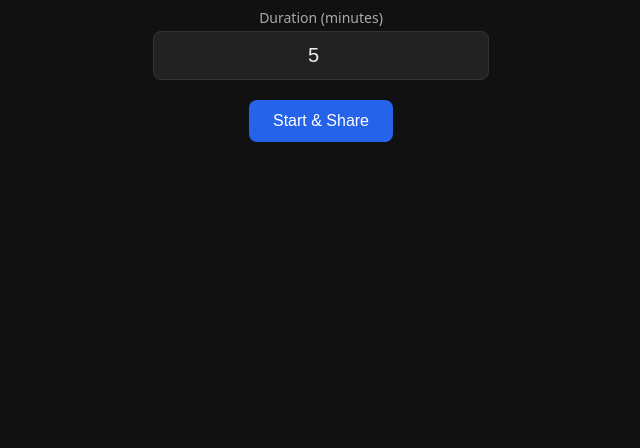
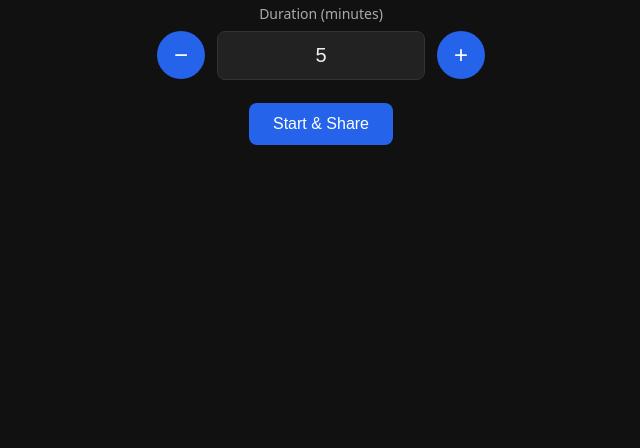
Before and after one commit to PatAltimore/synced-timer, a website built with Vite: page index.html in a window 1280 px wide. Shown: the part 352-800 px from the top of the page, without its empty margins (319-959 px from the left). Built offline with nearby package versions, Linux system fonts and the light colour scheme.

Commit message:
feat: add duration stepper controls for countdown timer

```diff
--- a/index.html
+++ b/index.html
@@ -11,7 +11,11 @@
       <section id="setup" class="view">
         <h1>Shared countdown timer</h1>
         <label for="duration-input">Duration (minutes)</label>
-        <input id="duration-input" type="number" min="1" value="5" />
+        <div class="duration-stepper">
+          <button id="decrement-btn" type="button" aria-label="Decrease duration">−</button>
+          <input id="duration-input" type="number" min="1" value="5" inputmode="numeric" />
+          <button id="increment-btn" type="button" aria-label="Increase duration">+</button>
+        </div>
         <button id="start-btn">Start &amp; Share</button>
       </section>
 
--- a/src/main.js
+++ b/src/main.js
@@ -8,12 +8,22 @@ const timerView = document.getElementById("timer");
 const countdown = document.getElementById("countdown");
 const qrContainer = document.getElementById("qr-container");
 const durationInput = document.getElementById("duration-input");
+const decrementBtn = document.getElementById("decrement-btn");
+const incrementBtn = document.getElementById("increment-btn");
 const startBtn = document.getElementById("start-btn");
 const copyBtn = document.getElementById("copy-link-btn");
 const resetBtn = document.getElementById("reset-btn");
 
 let tickFrameId = null;
 let hasFinished = false;
+
+function stepDuration(delta) {
+  const val = Math.max(1, (parseInt(durationInput.value, 10) || 1) + delta);
+  durationInput.value = val;
+}
+
+decrementBtn.addEventListener("click", () => stepDuration(-1));
+incrementBtn.addEventListener("click", () => stepDuration(1));
 
 let audioCtx = null;
 
--- a/src/style.css
+++ b/src/style.css
@@ -34,8 +34,25 @@ label {
   color: #aaa;
 }
 
+.duration-stepper {
+  display: flex;
+  align-items: center;
+  gap: 0.5rem;
+  margin-bottom: 1rem;
+}
+
+.duration-stepper button {
+  width: 3rem;
+  height: 3rem;
+  font-size: 1.5rem;
+  padding: 0;
+  border-radius: 50%;
+  flex-shrink: 0;
+}
+
 input[type="number"] {
-  width: 100%;
+  flex: 1;
+  min-width: 0;
   padding: 0.75rem;
   font-size: 1.25rem;
   border: 1px solid #333;
@@ -43,7 +60,13 @@ input[type="number"] {
   background: #222;
   color: #eee;
   text-align: center;
-  margin-bottom: 1rem;
+  -moz-appearance: textfield;
+}
+
+input[type="number"]::-webkit-inner-spin-button,
+input[type="number"]::-webkit-outer-spin-button {
+  -webkit-appearance: none;
+  margin: 0;
 }
 
 button {
```
